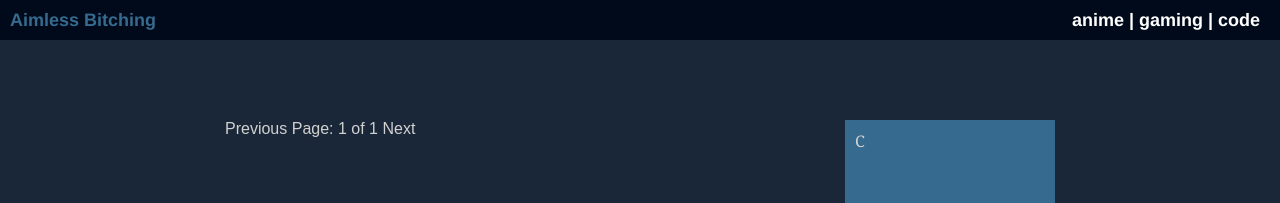
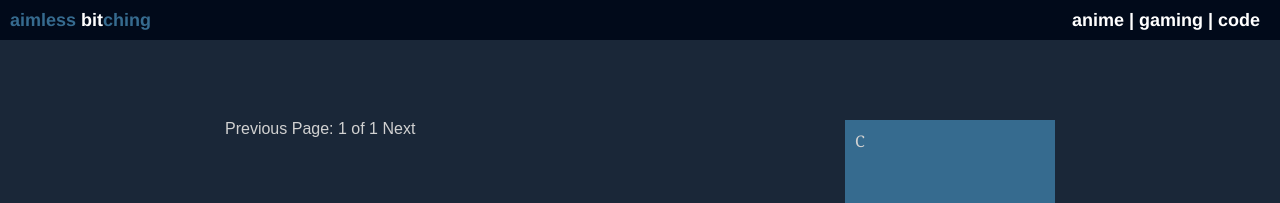
Before and after one commit to alac/alac.github.io, a Jekyll site: the page built from blog/index.html, in a window 1280 px wide. Shown: the top 203 px of the page. Built offline with Jekyll 4.4.1, drawn with Linux system fonts in a browser that asks for light colours; the list of posts is cut into pages by our own code.

Commit message:
Play with site name. Page titles.

```diff
--- a/_layouts/default.html
+++ b/_layouts/default.html
@@ -1,14 +1,14 @@
 <html>
 	<head>
 		<meta http-equiv='Content-Type' content='text/html; charset=UTF-8'>
-		<title>Aimless Bitching</title>
+ 	<title> {% if page.title %} {{ page.title }} | {% endif %} Aimless </title>
  		<link rel='stylesheet' type='text/css' href='/assets/wvs.css'>
  		<link rel='stylesheet' type='text/css' href='/assets/normalize.css' />
 	</head>
 	<body>
 		<div class='container'>
 			<div class='headerbar'>
-				Aimless Bitching
+				aimless <span style="color:white">bit</span>ching
 				<span class='headerbarMenu'>
 					anime | gaming | code
 				</span>
```
Also changed, not shown: 3 other files.
